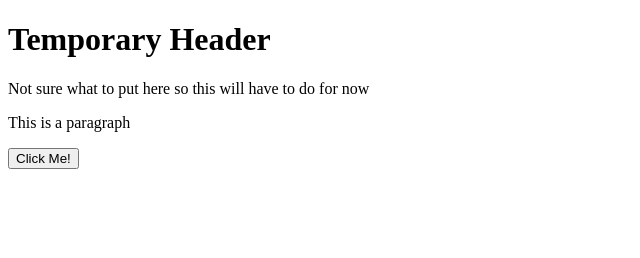
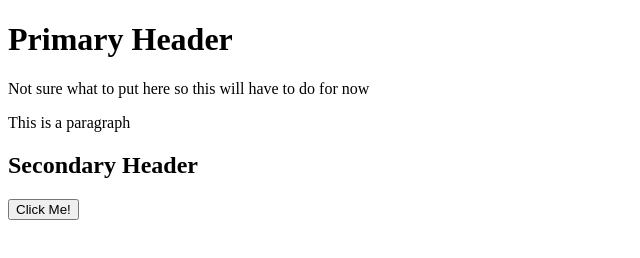
Before and after one commit to evenrushed/evenrushed.github.io, a plain HTML site: page index.html in a window 1280 px wide. Shown: the whole page, without its empty margins (0-640 px from the left). Drawn offline with Linux system fonts and the light colour scheme.

Commit message:
Update index.html

```diff
--- a/index.html
+++ b/index.html
@@ -4,10 +4,15 @@
     <title>Website</title>
   </head>
 
-  <h1>Temporary Header</h1>
-  <body>Not sure what to put here so this will have to do for now</body>
-  <p>This is a paragraph</p>
 
-  <button onclick="myFunction()">Click Me!</button>
+  <body>
+    <h1>Primary Header</h1>
+    <p>Not sure what to put here so this will have to do for now</p>
+    <p>This is a paragraph</p>
+
+    <h2>Secondary Header</h2>
+      <button onclick="myFunction()">Click Me!</button>
+  <!-- need to figure out how to work this so I will leave it here fornow -->
+  </body>
 
 </html>
```
